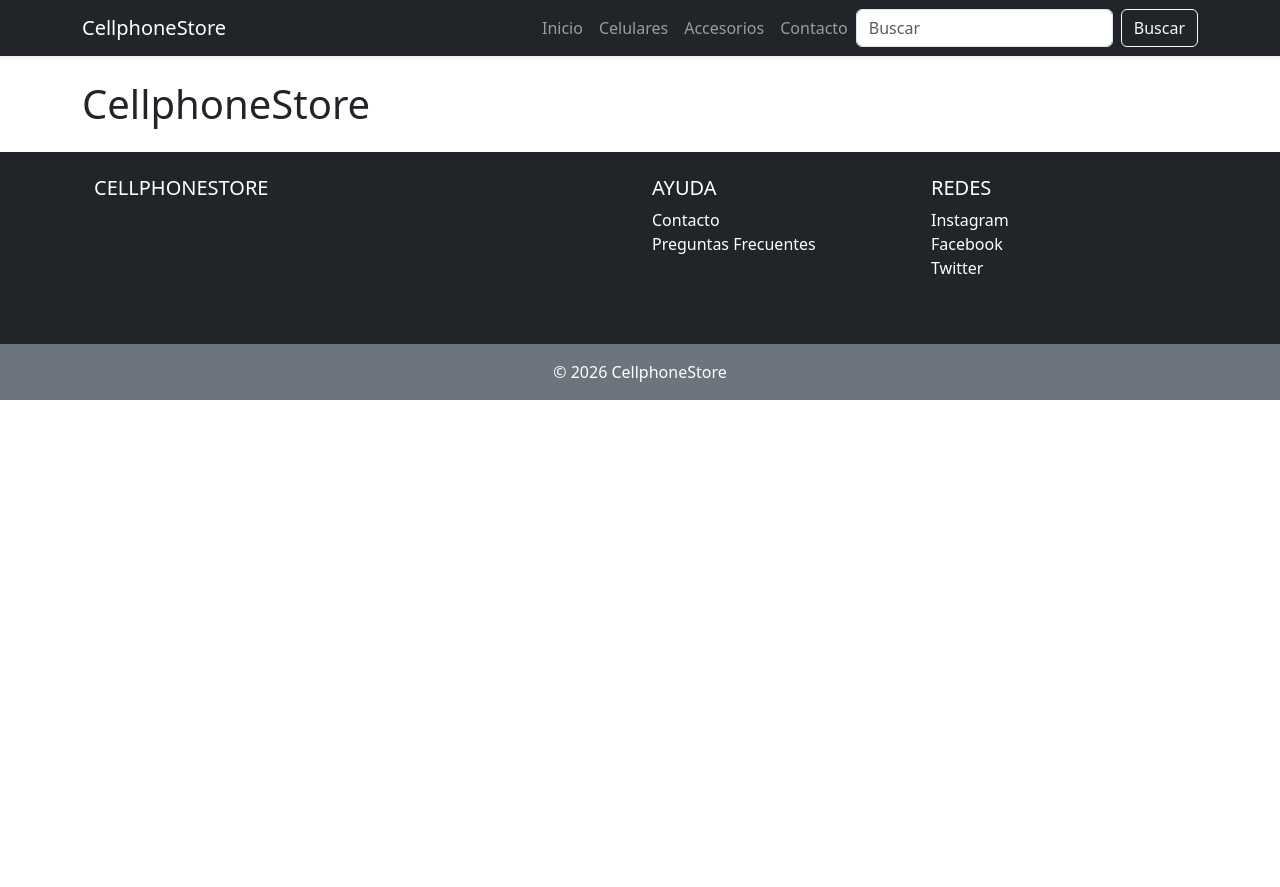
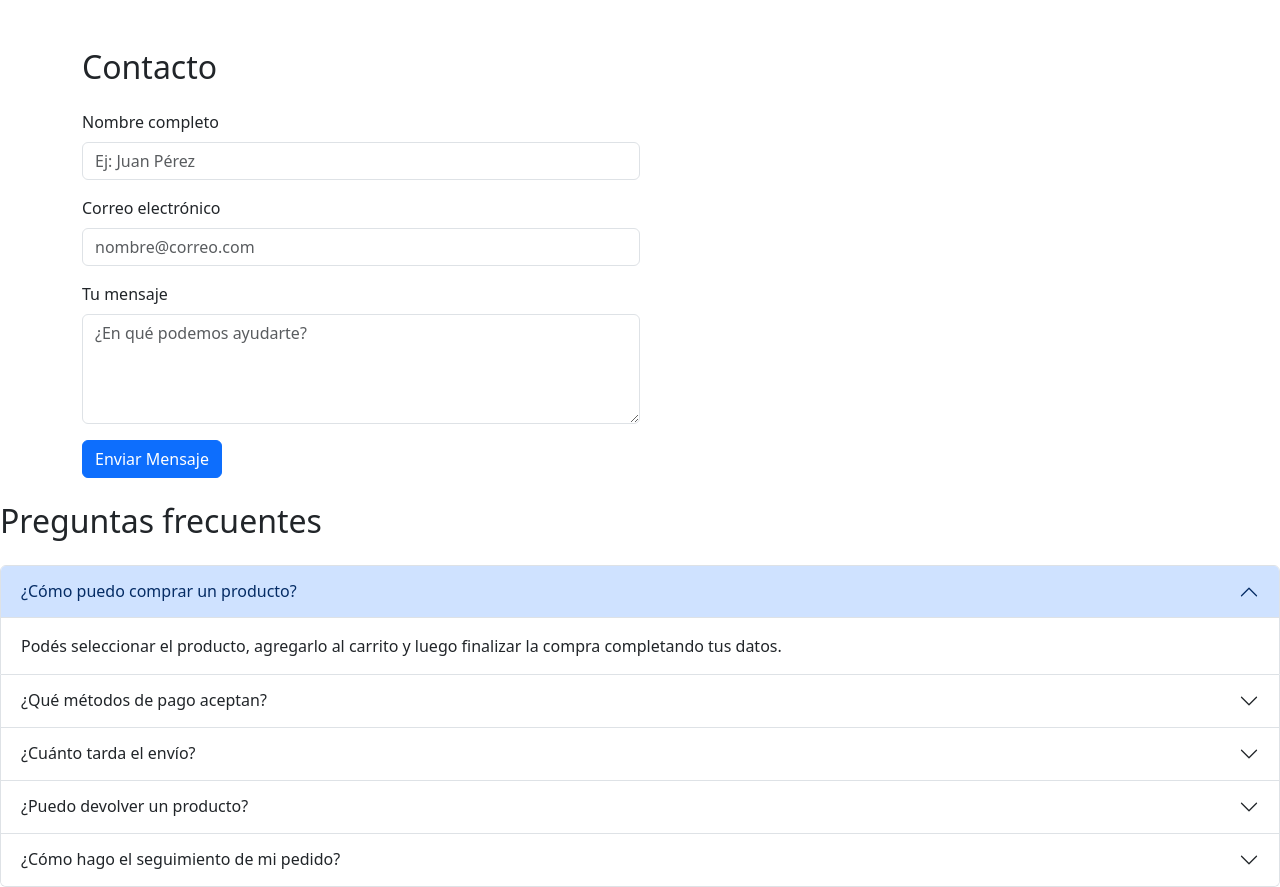
Before and after one commit to Laura-Suez/Prog3-ProyectoFinal, a React (Vite) app in the folder CellphoneStore/: page / in a window 1280 px wide. Before the commit the page ends 800 px from the top, so only its background shows below. Built offline with nearby package versions, Linux system fonts and the light colour scheme.

Commit message:
hago rebase de main y resuelvo conflictos de merge

```diff
--- a/CellphoneStore/package.json
+++ b/CellphoneStore/package.json
@@ -10,9 +10,12 @@
     "preview": "vite preview"
   },
   "dependencies": {
+    "@emailjs/browser": "^4.4.1",
     "bootstrap": "^5.3.8",
     "react": "^19.2.4",
-    "react-dom": "^19.2.4"
+    "react-bootstrap": "^2.10.10",
+    "react-dom": "^19.2.4",
+    "react-toastify": "^11.1.0"
   },
   "devDependencies": {
     "@eslint/js": "^9.39.4",
--- a/CellphoneStore/src/App.jsx
+++ b/CellphoneStore/src/App.jsx
@@ -1,4 +1,6 @@
-import Layout from "./components/Layout/Layout";
+import ContacForm from './Components/ContactForm/ContacForm';
+import React from 'react'
+import Accordion from "./Components/FAQ/Accordion";
 
 function App() {
 
@@ -150,13 +152,12 @@ function App() {
   },
 ];
 
-
-  return (
-    <Layout>
-      <h1>CellphoneStore</h1>
-
-    </Layout>
-  );
+  return <>
+      <ContacForm />
+      <div className="row d-flex justify-center">
+        <Accordion />
+      </div>
+  </>;
 }
 
 export default App;
--- /dev/null
+++ b/CellphoneStore/src/components/ContactForm/ContacForm.jsx
@@ -0,0 +1,108 @@
+import { ToastContainer } from "react-toastify";
+import "react-toastify/dist/ReactToastify.css";
+import { useState } from "react";
+import { successToast, errorToast } from "../Notification/Notification";
+import emailjs from '@emailjs/browser'; // <--- ¡NO TE OLVIDES DE ESTA LÍNEA!
+
+const ContacForm = () => {
+
+  const [form, setForm] = useState({
+    name: "",
+    email: "",
+    message: ""
+  });
+
+  const handleChange = (e) => {
+    setForm({
+      ...form,
+      [e.target.name]: e.target.value
+    });
+  };
+
+  const handleSubmit = (e) => {
+    e.preventDefault();
+
+    // Validaciones
+    if (form.name.trim().length < 3) {
+      errorToast('Nombre muy corto (mínimo 3 caracteres)');
+      return;
+    }
+
+    if (!/\S+@\S+\.\S+/.test(form.email)) {
+      errorToast('Email inválido');
+      return;
+    }
+
+    if (form.message.trim().length < 10) {
+      errorToast('El mensaje es muy corto (mínimo 10 caracteres)');
+      return;
+    }
+
+    // Envío a EmailJS
+    emailjs.sendForm(
+      'service_76azydl',
+      'template_8xfqrzs',
+      e.target,           // Captura el formulario directamente
+      '0E0XEFX7qlZUt2V2R'
+    )
+    .then(() => {
+      successToast('¡Mail enviado con éxito!');
+      setForm({ name: "", email: "", message: "" }); // Resetea el estado
+    })
+    .catch((error) => {
+      errorToast('Error al enviar el mail');
+      console.error('EmailJS Error:', error);
+    });
+  }
+
+  return (
+    <div className="container mt-5">
+      <ToastContainer />
+      <h2 className="mb-4">Contacto</h2>
+      <form onSubmit={handleSubmit}>
+        <div className="mb-3">
+          <label htmlFor="name" className="form-label">Nombre completo</label>
+          <input
+            type="text"
+            id="name"
+            name="name" // Debe coincidir con {{name}} en tu template de EmailJS
+            value={form.name}
+            onChange={handleChange}
+            className="form-control w-50"
+            placeholder="Ej: Juan Pérez"
+          />
+        </div>
+
+        <div className="mb-3">
+          <label htmlFor="email" className="form-label">Correo electrónico</label>
+          <input
+            type="email"
+            id="email"
+            name="email" // Debe coincidir con {{email}} en tu template de EmailJS
+            value={form.email}
+            onChange={handleChange}
+            className="form-control w-50"
+            placeholder="nombre@correo.com"
+          />
+        </div>
+
+        <div className="mb-3">
+          <label htmlFor="message" className="form-label">Tu mensaje</label>
+          <textarea
+            id="message"
+            name="message" // Debe coincidir con {{message}} en tu template de EmailJS
+            value={form.message}
+            onChange={handleChange}
+            className="form-control w-50"
+            rows="4"
+            placeholder="¿En qué podemos ayudarte?"
+          ></textarea>
+        </div>
+
+        <button type="submit" className="btn btn-primary">Enviar Mensaje</button>
+      </form>
+    </div>
+  );
+};
+
+export default ContacForm;
--- /dev/null
+++ b/CellphoneStore/src/components/FAQ/Accordion.jsx
@@ -0,0 +1,43 @@
+import Accordion from 'react-bootstrap/Accordion';
+
+function accordion() {
+  return (
+    <div className="container mt-4">
+      <h2 className="mb-4">Preguntas frecuentes</h2>
+        <Accordion defaultActiveKey="0">
+          <Accordion.Item eventKey="0">
+            <Accordion.Header>¿Cómo puedo comprar un producto? </Accordion.Header>
+            <Accordion.Body>
+              Podés seleccionar el producto, agregarlo al carrito y luego finalizar la compra completando tus datos.
+            </Accordion.Body>
+          </Accordion.Item>
+          <Accordion.Item eventKey="1">
+            <Accordion.Header>¿Qué métodos de pago aceptan? </Accordion.Header>
+            <Accordion.Body>
+              Aceptamos tarjetas de crédito, débito, transferencias bancarias y billeteras virtuales..
+            </Accordion.Body>
+          </Accordion.Item>
+          <Accordion.Item eventKey="2">
+            <Accordion.Header>¿Cuánto tarda el envío? </Accordion.Header>
+            <Accordion.Body>
+              El envío puede tardar entre 2 y 5 días hábiles dependiendo de tu ubicación.
+            </Accordion.Body>
+          </Accordion.Item>
+          <Accordion.Item eventKey="3">
+            <Accordion.Header>¿Puedo devolver un producto? </Accordion.Header>
+            <Accordion.Body>
+              Sí, tenés hasta 10 días para solicitar la devolución siempre que el producto esté en condiciones originales.
+            </Accordion.Body>
+          </Accordion.Item>
+          <Accordion.Item eventKey="4">
+            <Accordion.Header>¿Cómo hago el seguimiento de mi pedido? </Accordion.Header>
+            <Accordion.Body>
+              Una vez realizada la compra, recibirás un número de seguimiento por email.
+            </Accordion.Body>
+          </Accordion.Item>
+        </Accordion>
+      </div>
+  );
+};
+
+export default accordion;
--- /dev/null
+++ b/CellphoneStore/src/components/Notification/Notification.js
@@ -0,0 +1,26 @@
+import { Bounce, toast } from "react-toastify";
+
+const defaultNotificationConfig = {
+    position: "top-right",
+    autoClose: 5000,
+    hideProgressBar: false,
+    closeOnClick: false,
+    draggable: true,
+    progress: undefined,
+    theme: "light",
+    transition: Bounce,
+}
+
+export const errorToast = (message, config) => {
+  return toast.error(message, {
+      ...defaultNotificationConfig,
+      ...config
+  })
+}
+
+export const successToast = (message, config) => {
+  return toast.success(message, {
+      ...defaultNotificationConfig,
+      ...config
+  })
+}
--- a/CellphoneStore/src/main.jsx
+++ b/CellphoneStore/src/main.jsx
@@ -3,6 +3,7 @@ import { createRoot } from "react-dom/client";
 import 'bootstrap/dist/css/bootstrap.min.css';
 import 'bootstrap/dist/js/bootstrap.bundle.min.js';
 import App from "./App.jsx";
+import 'react-toastify/dist/ReactToastify.css'
 
 createRoot(document.getElementById("root")).render(
   <StrictMode>
```
Also changed, not shown: 1 other file (tests, documents, lock files or other folders).
